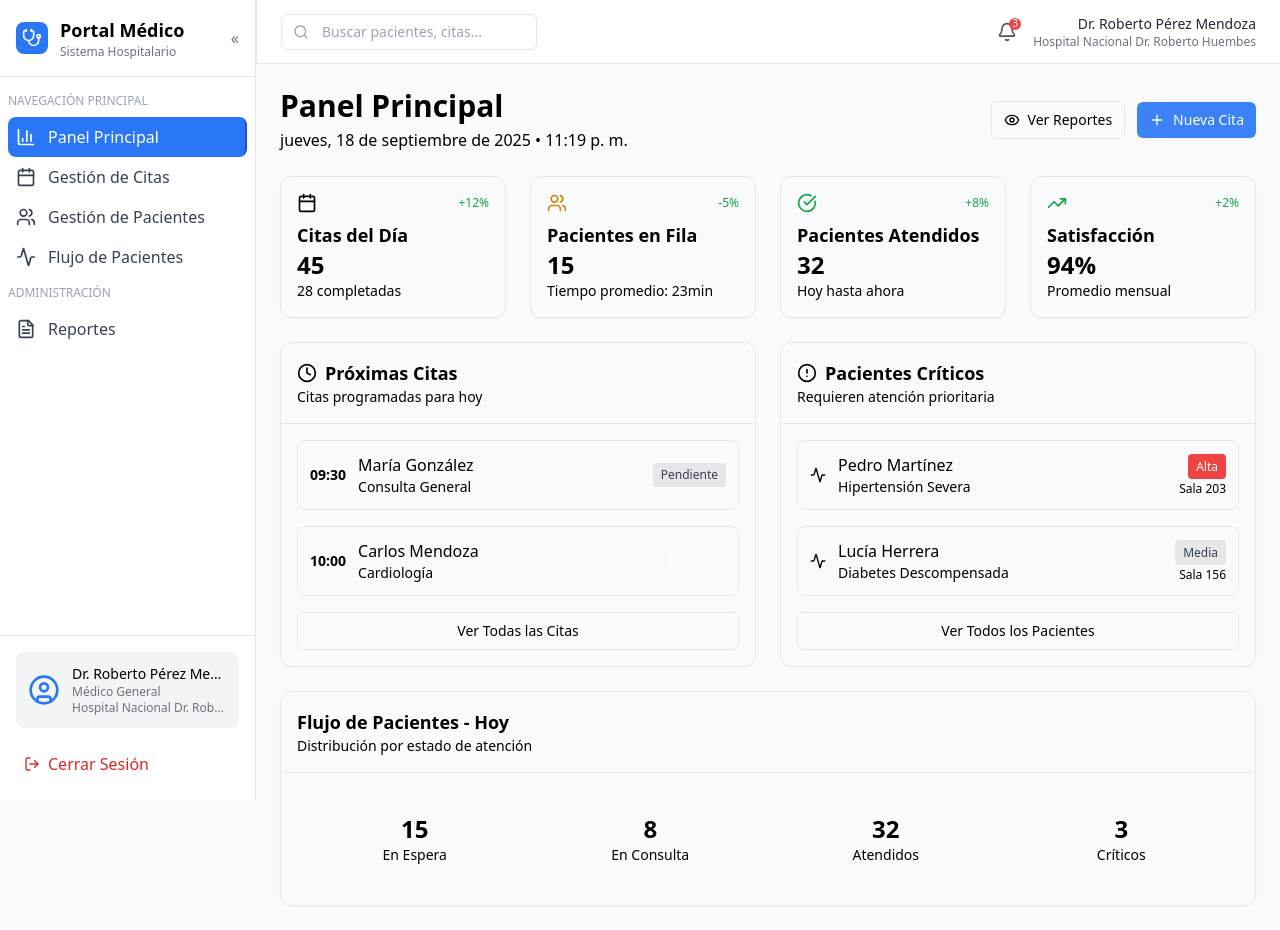
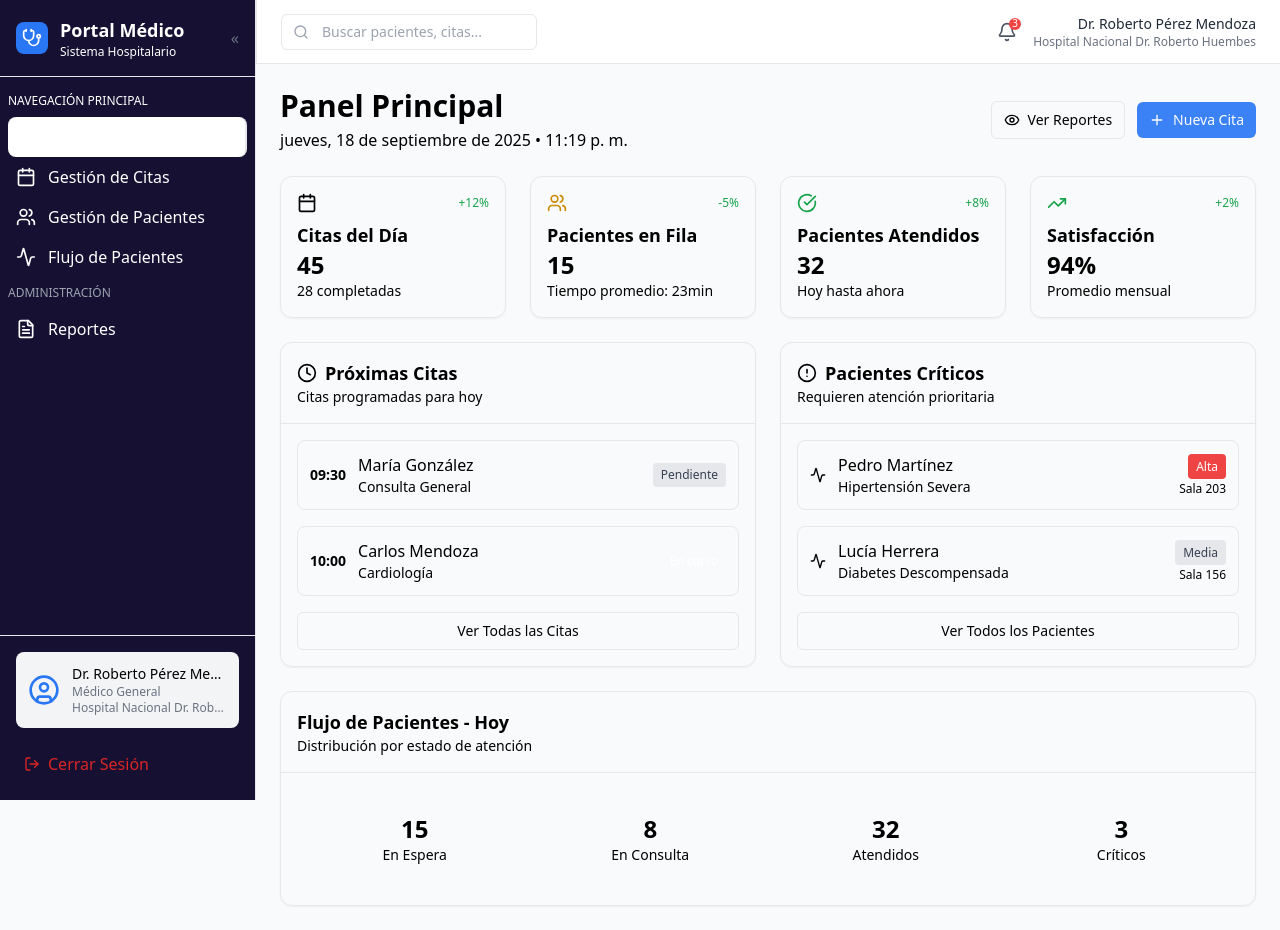
Before and after one commit to OrlandoTellez/nexo-dashboard, a React (Vite) app: page / in a window 1280 px wide. Both pictures are taken after typing "name@example.com", "Sample123" into the empty fields and a click on the button "Iniciar Sesión". Built offline with nearby package versions, Linux system fonts and the light colour scheme; the HTML template or start-up script is replaced by a standard one.

Commit message:
styles: cambiar colores del appsidebar

```diff
--- a/src/components/layout/AppSidebar.tsx
+++ b/src/components/layout/AppSidebar.tsx
@@ -37,8 +37,8 @@ export function AppSidebar({ userInfo, onLogout, collapsed, onToggle }: AppSideb
   const isActive = (path: string) => currentPath === path;
   const getNavCls = (active: boolean) =>
     active
-      ? "bg-[#2977f5] text-white font-medium border-r-2 border-blue-700"
-      : "hover:bg-gray-200 text-gray-700";
+      ? "bg-[#fff] text-[#161032]  border-r-2 "
+      : "";
 
   return (
     <div
@@ -47,15 +47,15 @@ export function AppSidebar({ userInfo, onLogout, collapsed, onToggle }: AppSideb
       }`}
     >
       {/* Header */}
-      <div className="flex items-center justify-between p-4 border-b">
+      <div className="bg-[#161032] flex items-center justify-between p-4 border-b">
         <div className="flex items-center space-x-3">
           <div className="w-8 h-8 bg-[#2977f5] rounded-lg flex items-center justify-center">
             <Stethoscope className="w-5 h-5 text-white" />
           </div>
           {!collapsed && (
             <div className="flex flex-col">
-              <h2 className="text-lg font-semibold truncate">Portal Médico</h2>
-              <p className="text-xs text-gray-500 truncate">Sistema Hospitalario</p>
+              <h2 className="text-lg font-semibold truncate text-white">Portal Médico</h2>
+              <p className="text-xs text-gray-500 truncate text-white">Sistema Hospitalario</p>
             </div>
           )}
         </div>
@@ -68,17 +68,17 @@ export function AppSidebar({ userInfo, onLogout, collapsed, onToggle }: AppSideb
       </div>
 
       {/* Navigation */}
-      <nav className="flex-1 overflow-y-auto px-2 py-4 space-y-2">
+      <nav className="bg-[#161032] flex-1 overflow-y-auto px-2 py-4 space-y-2">
         <div>
           {!collapsed && (
-            <p className="text-xs text-gray-400 uppercase mb-2">Navegación Principal</p>
+            <p className="text-xs text-white uppercase mb-2">Navegación Principal</p>
           )}
           {navigationItems.map((item) => (
             <NavLink
               key={item.title}
               to={item.url}
               className={({ isActive }) =>
-                `flex items-center p-2 rounded-lg ${getNavCls(isActive)}`
+                `flex items-center text-white p-2 rounded-lg ${getNavCls(isActive)}`
               }
             >
               <item.icon
@@ -98,7 +98,7 @@ export function AppSidebar({ userInfo, onLogout, collapsed, onToggle }: AppSideb
               key={item.title}
               to={item.url}
               className={({ isActive }) =>
-                `flex items-center p-2 rounded-lg ${getNavCls(isActive)}`
+                `flex text-white items-center p-2 rounded-lg ${getNavCls(isActive)}`
               }
             >
               <item.icon
@@ -111,7 +111,7 @@ export function AppSidebar({ userInfo, onLogout, collapsed, onToggle }: AppSideb
       </nav>
 
       {/* Footer */}
-      <div className="p-4 border-t">
+      <div className="bg-[#161032] p-4 border-t">
         {!collapsed ? (
           <div className="space-y-4">
             <div className="flex items-center space-x-3 p-3 bg-gray-100 rounded-lg">
```
